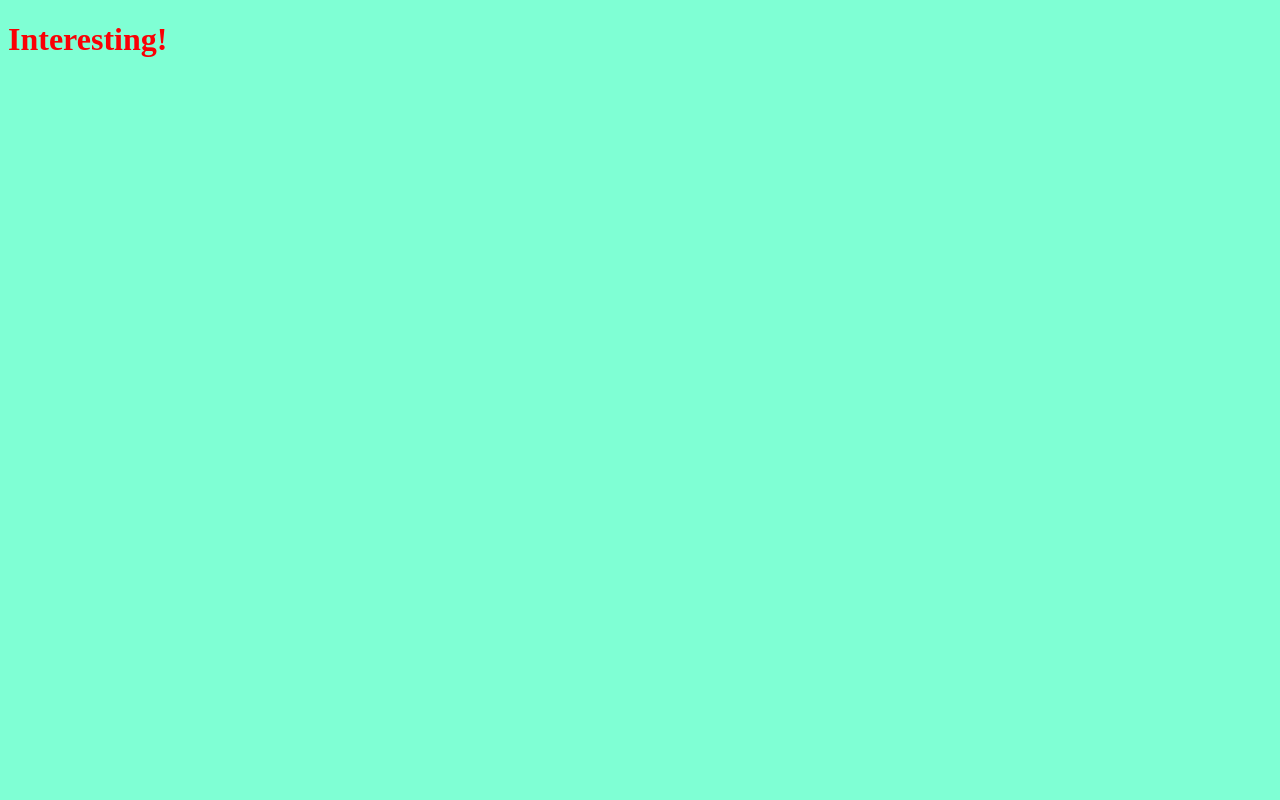
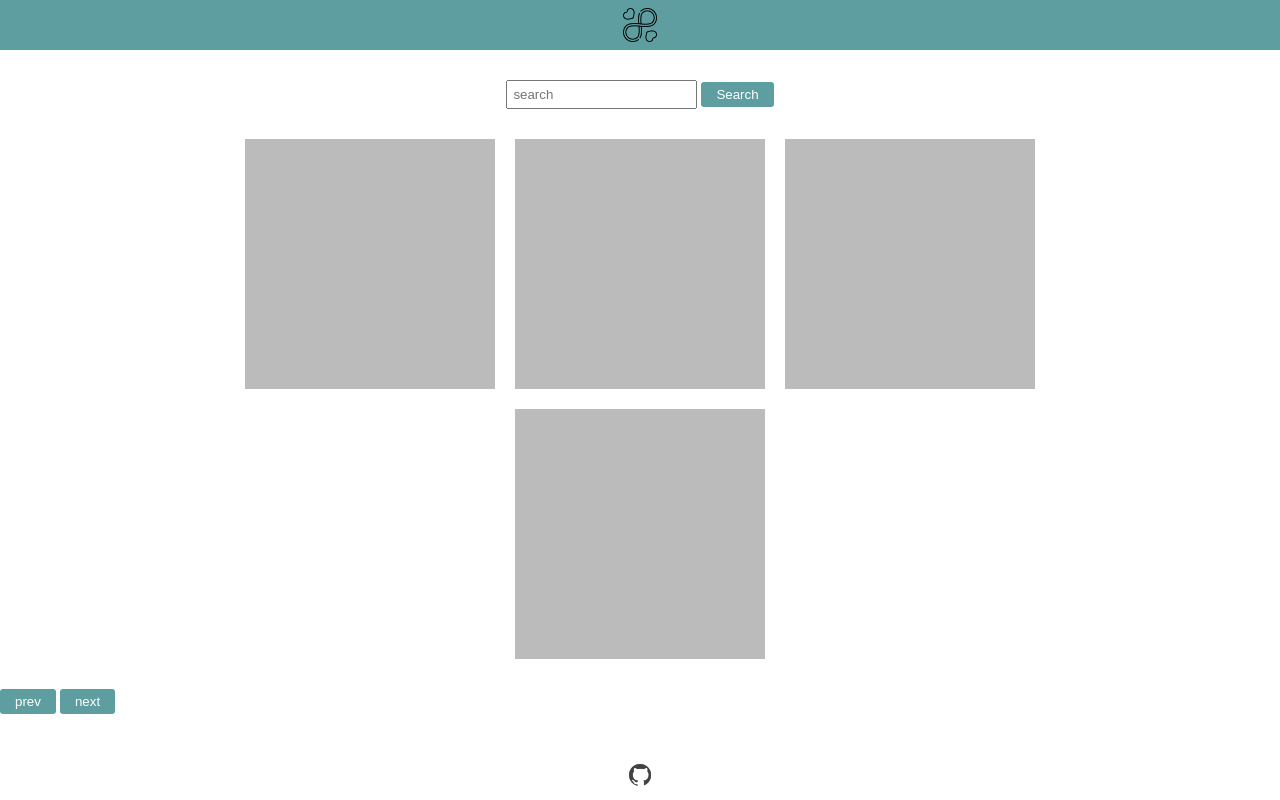
Before and after one commit to b-zuj/spa-gallery-frontend, a website built with webpack: page src/template.html in a window 1280 px wide. Built offline with nearby package versions, Linux system fonts and the light colour scheme.

Commit message:
html and css working

```diff
--- a/config/webpack.common.js
+++ b/config/webpack.common.js
@@ -1,5 +1,6 @@
-const path = require('path')
-const HtmlWebpackPlugin = require('html-webpack-plugin')
+const path = require('path');
+const HtmlWebpackPlugin = require('html-webpack-plugin');
+const CopyPlugin = require('copy-webpack-plugin');
 
 module.exports = {
   entry: {
@@ -8,8 +9,13 @@ module.exports = {
   plugins: [
     new HtmlWebpackPlugin({
       title: 'Gallery',
-      template: path.resolve(__dirname, '../src/template.html'), // template file
-      filename: 'index.html', // output file
+      template: path.resolve(__dirname, '../src/template.html'),
+      filename: 'index.html',
+    }),
+    new CopyPlugin({
+      patterns: [
+        { from: 'assets', to: 'assets' },
+      ],
     }),
   ],
   module: {
@@ -25,6 +31,10 @@ module.exports = {
         test: /\.(scss|css)$/,
         use: ['style-loader', 'css-loader', 'postcss-loader', 'sass-loader'],
       },
+      {
+        test: /\.html$/i,
+        loader: 'html-loader',
+      },
     ],
   },
-}
+};
--- a/config/webpack.dev.js
+++ b/config/webpack.dev.js
@@ -1,5 +1,5 @@
-const path = require('path')
-const webpack = require('webpack')
+const path = require('path');
+const webpack = require('webpack');
 
 module.exports =  {
   mode: 'development',
@@ -15,4 +15,4 @@ module.exports =  {
   plugins: [
     new webpack.HotModuleReplacementPlugin(),
   ],
-}
+};
--- a/package.json
+++ b/package.json
@@ -25,9 +25,11 @@
     "@babel/plugin-proposal-class-properties": "^7.12.1",
     "@babel/preset-env": "^7.12.1",
     "babel-loader": "^8.1.0",
+    "copy-webpack-plugin": "^6.2.1",
     "css-loader": "^5.0.0",
     "eslint": "^7.11.0",
     "eslint-config-salt": "^1.1.0",
+    "html-loader": "^1.3.2",
     "html-webpack-plugin": "^4.5.0",
     "jsdom": "^16.4.0",
     "node-sass": "^4.14.1",
--- a/src/js/index.js
+++ b/src/js/index.js
@@ -1,8 +1,7 @@
 import '../styles/main.scss';
-// Create heading node
-const heading = document.createElement('h1');
-heading.textContent = 'Interesting!';
+// import img from 'infinity.png'
 
-// Append heading node to the DOM
-const app = document.querySelector('#root');
-app.append(heading);
+
+// const image = window.document.querySelector('img')
+
+// image.src = img
--- a/src/styles/main.scss
+++ b/src/styles/main.scss
@@ -1,8 +1,98 @@
-$font-size: 1rem;
-$font-color: lch(53 105 40);
+* {
+  padding: 0;
+  margin: 0;
+  box-sizing: border-box;
+}
+body {
+  position: relative;
+  min-height: 100vh;
+  padding-bottom: 80px;
+}
+nav {
+  position: fixed;
+  z-index: 100;
+  top: 0;
+  left: 0;
+  width: 100%;
+  background-color: cadetblue;
+}
 
-html {
-  font-size: $font-size;
-  color: $font-color;
-  background-color: aquamarine;
+form {
+  text-align: center;
+  margin: 0 auto;
+  padding-top: 80px;
+  input {
+    padding: 5px;
+  }
 }
+
+main {
+  display: flex;
+  flex-wrap: wrap;
+  justify-content: center;
+  padding: 20px 0;
+  margin: 0 auto;
+  width: 100%;
+  max-width: 1000px;
+
+  article {
+    position: relative;
+    margin: 10px;
+    width: 250px;
+    height: 250px;
+
+    .flipcard-inner {
+      position: relative;
+      width: 100%;
+      height: 100%;
+      transition: transform 0.8s;
+      transform-style: preserve-3d;
+
+      div {
+        position: absolute;
+        width: 100%;
+        height: 100%;
+        backface-visibility: hidden;
+      }
+      .flipcard-front {
+        background-color: #bbb;
+        color: black
+      }
+      .flipcard-back {
+        background-color: #bbb;
+        color: black;
+        transform: rotateY(180deg);
+      }
+    }
+
+    &:hover .flipcard-inner {
+      transform: rotateY(180deg);
+    }
+  }
+}
+
+footer {
+  position: absolute;
+  bottom: 0;
+  width: 100%;
+}
+
+.logo {
+  display: block;
+  padding: 8px 0;
+  margin: 0 auto;
+  height: 50px;
+  width: auto;
+}
+button {
+  padding: 5px 15px;
+  color: white;
+  background-color: cadetblue;
+  border-radius: 3px;
+  border: none
+}
+
+.btn-container {
+  width: auto;
+  margin: 0 auto;
+}
--- a/src/template.html
+++ b/src/template.html
@@ -6,6 +6,62 @@
   <title><%= htmlWebpackPlugin.options.title %></title>
 </head>
 <body>
-  <div id="root"></div>
+  <nav>
+    <img class="logo" src="/assets/infinity.png" alt="Logo">
+  </nav>
+  <form action="search" autocomplete="on">
+    <input type="text" placeholder="search">
+    <button type="submit">Search</button>
+  </form>
+  <main>
+
+    <article class="card">
+      <div class="flipcard-inner">
+        <div class="flipcard-front">
+          <!-- <img src="" alt=""> -->
+        </div>
+        <div class="flipcard-back">
+          <p>Lorem ipsum dolor sit amet consectetur adipisicing elit. In magnam quibusdam, et eos laboriosam cumque facere earum dolor omnis velit corporis.</p>
+        </div>
+      </div>
+    </article>
+    <article class="card">
+      <div class="flipcard-inner">
+        <div class="flipcard-front">
+          <!-- <img src="" alt=""> -->
+        </div>
+        <div class="flipcard-back">
+          <p>Lorem ipsum dolor sit amet consectetur adipisicing elit. In magnam quibusdam, et eos laboriosam cumque facere earum dolor omnis velit corporis.</p>
+        </div>
+      </div>
+    </article>
+    <article class="card">
+      <div class="flipcard-inner">
+        <div class="flipcard-front">
+          <!-- <img src="" alt=""> -->
+        </div>
+        <div class="flipcard-back">
+          <p>Lorem ipsum dolor sit amet consectetur adipisicing elit. In magnam quibusdam, et eos laboriosam cumque facere earum dolor omnis velit corporis.</p>
+        </div>
+      </div>
+    </article>
+    <article class="card">
+      <div class="flipcard-inner">
+        <div class="flipcard-front">
+          <!-- <img src="" alt=""> -->
+        </div>
+        <div class="flipcard-back">
+          <p>Lorem ipsum dolor sit amet consectetur adipisicing elit. In magnam quibusdam, et eos laboriosam cumque facere earum dolor omnis velit corporis.</p>
+        </div>
+      </div>
+    </article>
+    </main>
+    <div class="btn-container">
+      <button>prev</button>
+      <button>next</button>
+    </div>
+  <footer>
+    <img class="logo" src="/assets/github-logo.png" alt="Github logo">
+  </footer>
 </body>
 </html>
--- a/webpack.config.js
+++ b/webpack.config.js
@@ -1,10 +1,9 @@
-const { merge } = require('webpack-merge'); //[1]
+const { merge } = require('webpack-merge');
 
-const commonConfig = require('./config/webpack.common'); //[2]
+const commonConfig = require('./config/webpack.common');
 
 module.exports = (env) => {
   const environment = env.prod ? 'prod.js' : 'dev.js';
-  console.log(environment);
-    const config = require('./config/webpack.' + environment); //[3]
-    return merge(commonConfig, config); //[4]
+  const config = require('./config/webpack.' + environment);
+  return merge(commonConfig, config);
 };
```
Also changed, not shown: config/webpack.prod.js (+4 -8 lines), assets/github-logo.png (added), assets/infinity.png (added), src/infinity.png (added), 1 other file.
